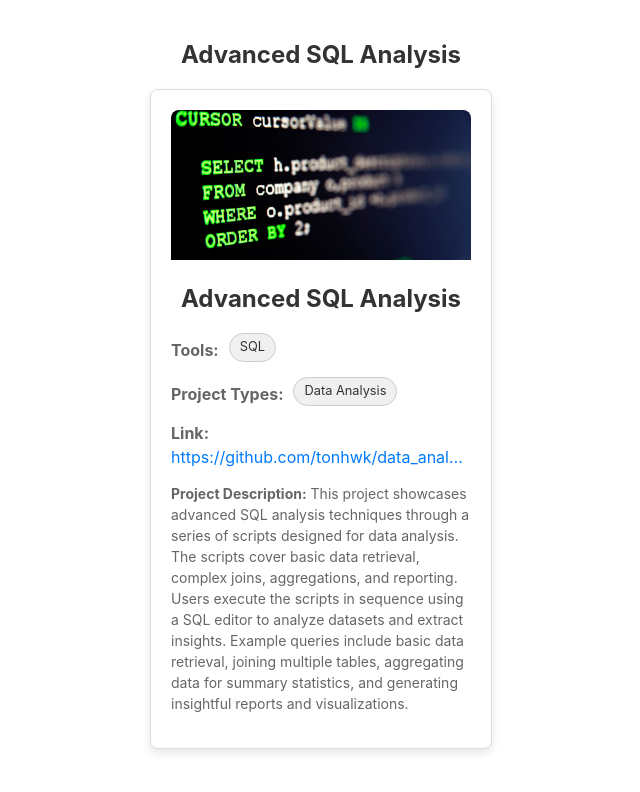
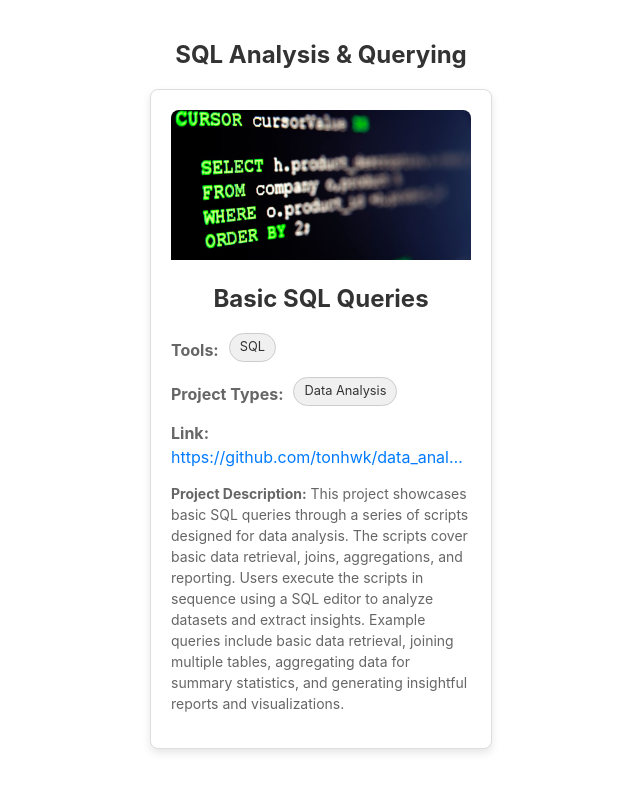
Before and after one commit to tonhwk/my-data-portfolio, a React (Create React App) app: page /advanced-sql-analysis in a window 1280 px wide. Shown: the top 792 px of the page, without its empty margins (319-959 px from the left). Built offline with nearby package versions, Linux system fonts and the light colour scheme; the HTML template or start-up script is replaced by a standard one.

Commit message:
fixing sql basic analysis link

```diff
--- a/src/pages/AdvancedSQL/AdvancedSQL.jsx
+++ b/src/pages/AdvancedSQL/AdvancedSQL.jsx
@@ -5,18 +5,18 @@ import Card from '../../components/ReusableCard'; // Import the Card component
 const projects = [
   {
     "image": "/images/sales_sql.jpg",
-    "title": "Advanced SQL Analysis",
+    "title": "Basic SQL Queries",
     "tools": ["SQL"],
     "projectTypes": ["Data Analysis"],
-    "link": "https://github.com/tonhwk/data_analysis_potfolio/blob/main/Advanced%20SQL%20Queries/Retail%20Sales%20Analysis/README.md",
-    "projectDescription": "This project showcases advanced SQL analysis techniques through a series of scripts designed for data analysis. The scripts cover basic data retrieval, complex joins, aggregations, and reporting. Users execute the scripts in sequence using a SQL editor to analyze datasets and extract insights. Example queries include basic data retrieval, joining multiple tables, aggregating data for summary statistics, and generating insightful reports and visualizations."
+    "link": "https://github.com/tonhwk/data_analysis_potfolio/blob/main/Advanced%20SQL%20Queries/Basic%20SQL%20Queries/README.md",
+    "projectDescription": "This project showcases basic SQL queries through a series of scripts designed for data analysis. The scripts cover basic data retrieval, joins, aggregations, and reporting. Users execute the scripts in sequence using a SQL editor to analyze datasets and extract insights. Example queries include basic data retrieval, joining multiple tables, aggregating data for summary statistics, and generating insightful reports and visualizations."
   }
 ]
 
 function AdvancedSQL() {
   return (
     <div className="advanced-sql-page">
-      <h2>Advanced SQL Analysis</h2>
+      <h2>SQL Analysis & Querying</h2>
       <div className="cards">
         {projects.map((project, index) => (
           <Card
```
